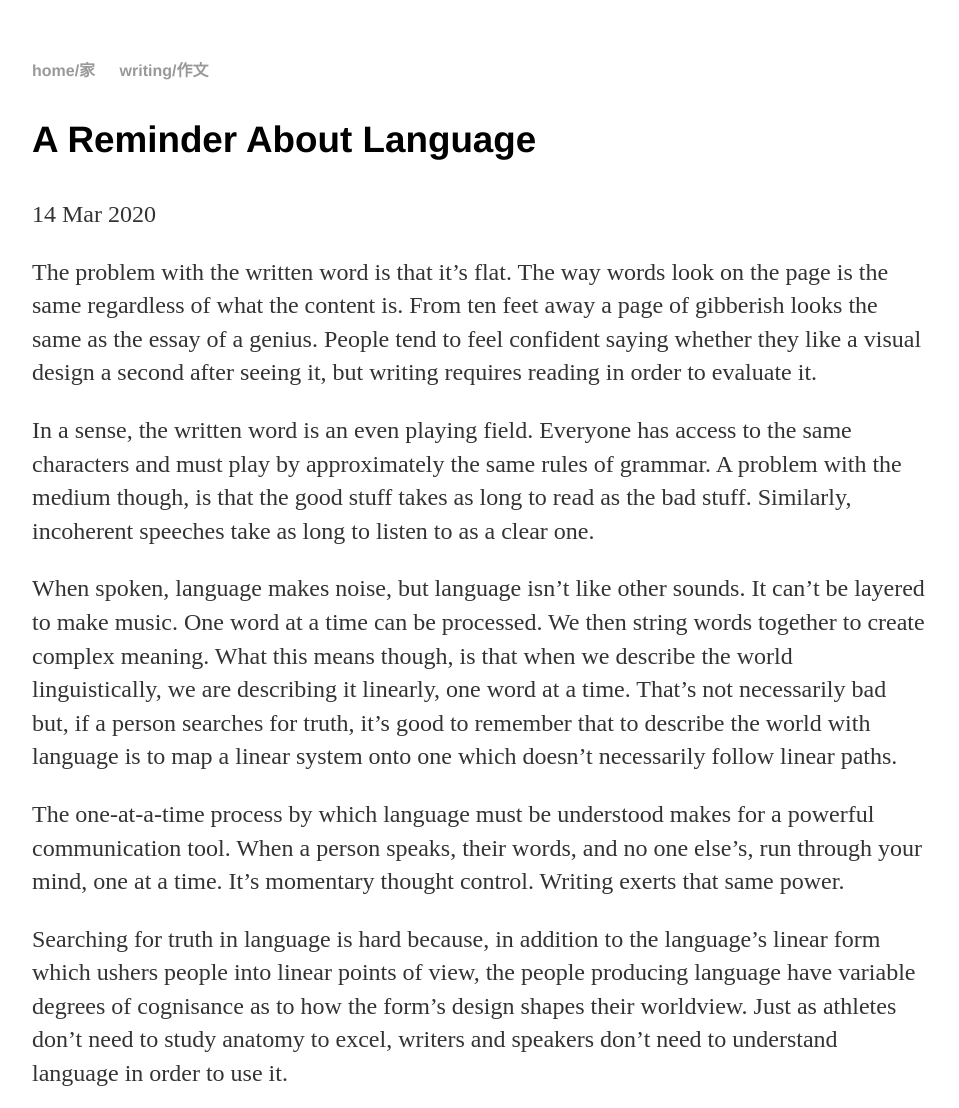
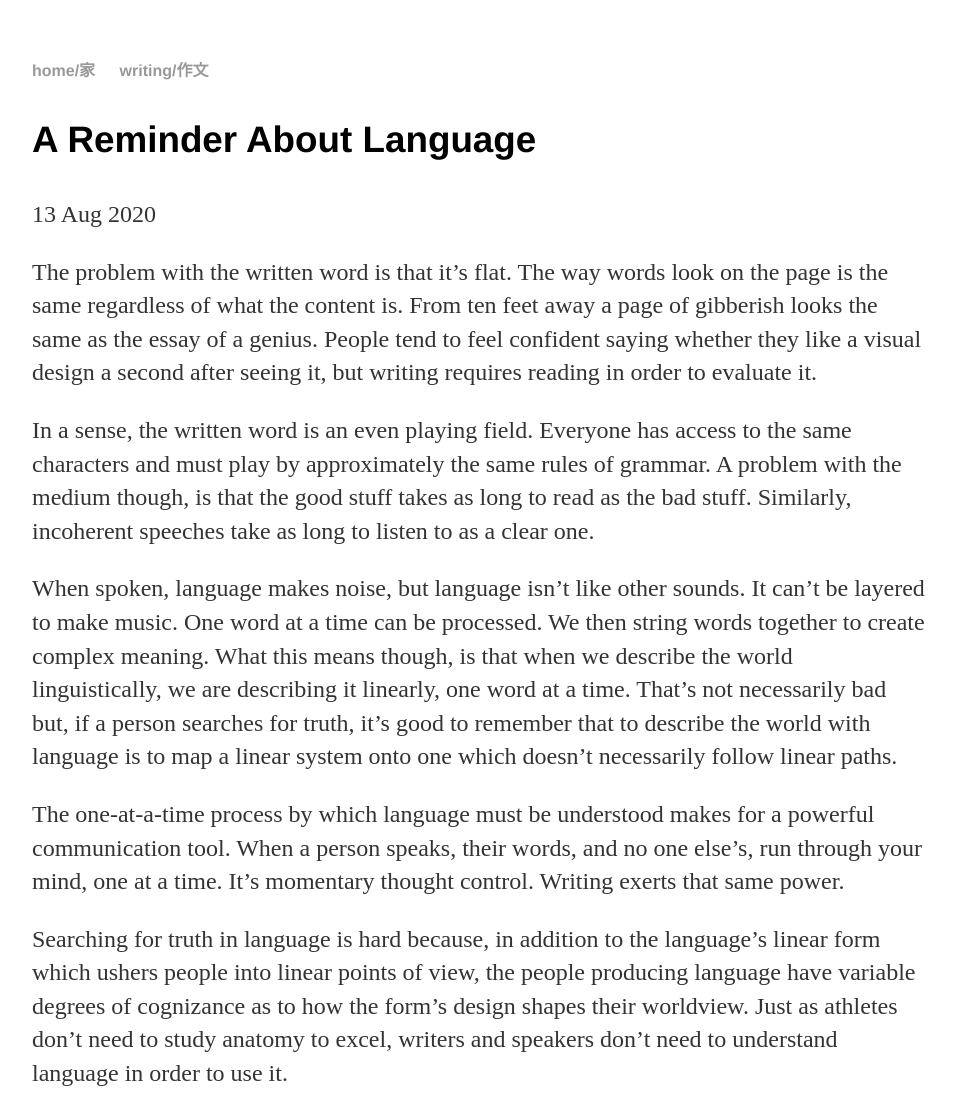
Before and after one commit to owenfernau/owenfernau.github.io, a Jekyll site: the page built from _posts/2020-08-13-a-reminder-about-language.md, in a window 1280 px wide. Shown: the top 1108 px of the page, without its empty margins (160-1119 px from the left). Built offline with Jekyll 4.4.1, drawn with Linux system fonts in a browser that asks for light colours.

Commit message:
small edit to number 2

```diff
--- a/_posts/2020-08-13-a-reminder-about-language.md
+++ b/_posts/2020-08-13-a-reminder-about-language.md
@@ -1,7 +1,7 @@
 ---
 layout: post
 title: "A Reminder About Language"
-date: 2020-03-14
+date: 2020-08-13
 ---
 
 The problem with the written word is that it’s flat. The way words look on the page is the same regardless of what the content is. From ten feet away a page of gibberish looks the same as the essay of a genius. People tend to feel confident saying whether they like a visual design a second after seeing it, but writing requires reading in order to evaluate it.
@@ -12,7 +12,7 @@ When spoken, language makes noise, but language isn’t like other sounds. It ca
 
 The one-at-a-time process by which language must be understood makes for a powerful communication tool. When a person speaks, their words, and no one else’s, run through your mind, one at a time. It’s momentary thought control. Writing exerts that same power.
 
-Searching for truth in language is hard because, in addition to the language’s linear form which ushers people into linear points of view, the people producing language have variable degrees of cognisance as to how the form’s design shapes their worldview. Just as athletes don’t need to study anatomy to excel, writers and speakers don’t need to understand language in order to use it.
+Searching for truth in language is hard because, in addition to the language’s linear form which ushers people into linear points of view, the people producing language have variable degrees of cognizance as to how the form’s design shapes their worldview. Just as athletes don’t need to study anatomy to excel, writers and speakers don’t need to understand language in order to use it.
 
 It’s wild to think about. Many people interact with linguistic information most of their waking hours, without understanding how the communication form constructs itself. Not that I understand language, but considering its ubiquity, it seems prudent to be wary of how the communication form’s design shapes worldviews.
 
```
